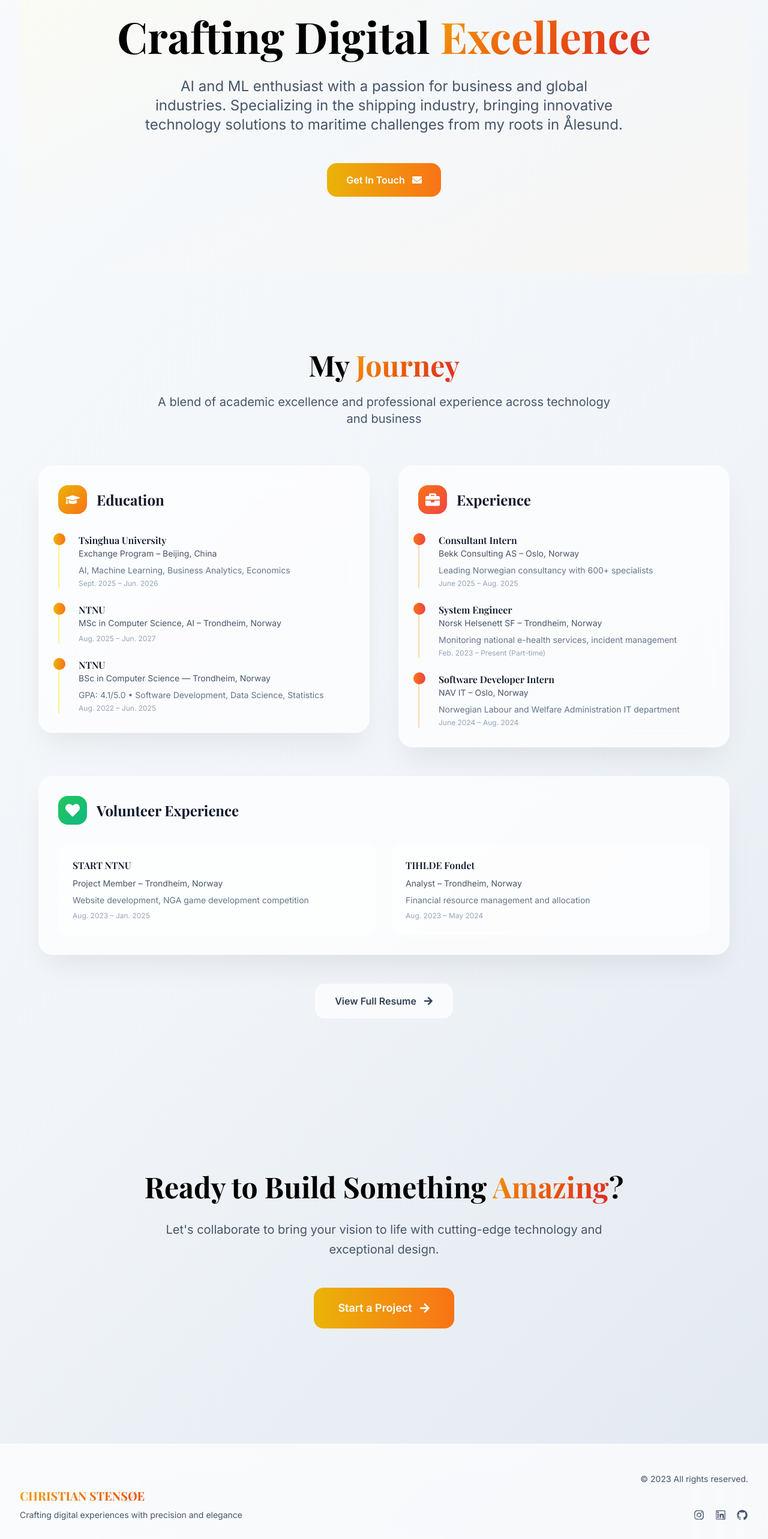
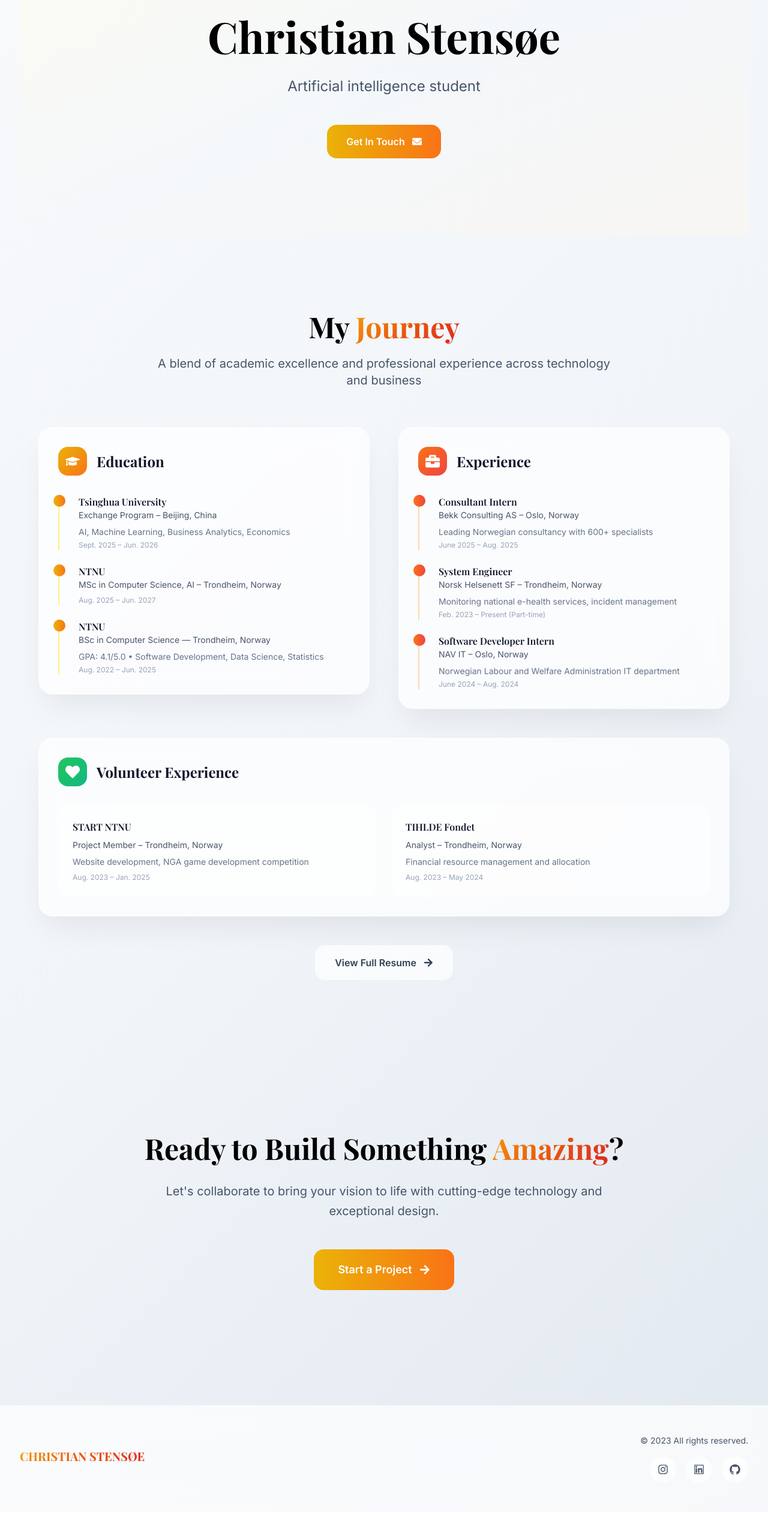
Before and after one commit to christianstensoe/cs-app2.0, a Next.js app: page / in a window 1280 px wide. Shown: the part 200-2766 px from the top of the page at 60% size. After the commit the page ends 2721 px from the top, so only its background shows below. Built offline with nearby package versions, Linux system fonts and the light colour scheme.

Commit message:
Remove 'Digital Excellence' text, simplify homepage description, fix footer icons, and add target blank to social links

```diff
--- a/app/contact/page.jsx
+++ b/app/contact/page.jsx
@@ -52,6 +52,8 @@ const ContactPage = () => {
             <div className="flex justify-center gap-6">
               <motion.a
                 href="https://www.linkedin.com/in/christian-stens%C3%B8e/"
+                target="_blank"
+                rel="noopener noreferrer"
                 whileHover={{ scale: 1.1 }}
                 whileTap={{ scale: 0.9 }}
                 className="p-6 bg-gradient-to-br from-blue-500 to-blue-600 rounded-2xl text-white hover:shadow-2xl transition-all duration-300 group"
@@ -63,6 +65,8 @@ const ContactPage = () => {
               </motion.a>
               <motion.a
                 href="https://github.com/christianstensoe"
+                target="_blank"
+                rel="noopener noreferrer"
                 whileHover={{ scale: 1.1 }}
                 whileTap={{ scale: 0.9 }}
                 className="p-6 bg-gradient-to-br from-slate-700 to-slate-800 rounded-2xl text-white hover:shadow-2xl transition-all duration-300 group"
@@ -74,6 +78,8 @@ const ContactPage = () => {
               </motion.a>
               <motion.a
                 href="https://www.instagram.com/christianstensoee/"
+                target="_blank"
+                rel="noopener noreferrer"
                 whileHover={{ scale: 1.1 }}
                 whileTap={{ scale: 0.9 }}
                 className="p-6 bg-gradient-to-br from-pink-500 to-purple-600 rounded-2xl text-white hover:shadow-2xl transition-all duration-300 group"
--- a/app/page.jsx
+++ b/app/page.jsx
@@ -53,17 +53,14 @@ export default function HomePage() {
               className="text-5xl lg:text-7xl font-bold mb-8 text-balance"
               variants={fadeInUp}
             >
-              Crafting Digital <span className="text-gradient">Excellence</span>
+              Christian Stensøe
             </motion.h1>
 
             <motion.p
               className="text-xl lg:text-2xl text-slate-600 dark:text-slate-300 mb-12 leading-relaxed text-balance"
               variants={fadeInUp}
             >
-              AI and ML enthusiast with a passion for business and global
-              industries. Specializing in the shipping industry, bringing
-              innovative technology solutions to maritime challenges from my
-              roots in Ålesund.
+              Artificial intelligence student
             </motion.p>
 
             <motion.div
--- a/components/ui/Footer.jsx
+++ b/components/ui/Footer.jsx
@@ -16,9 +16,6 @@ const Footer = () => {
             <h3 className="text-xl font-bold text-gradient mb-2">
               CHRISTIAN STENSØE
             </h3>
-            <p className="text-slate-600 dark:text-slate-400 text-sm">
-              Crafting digital experiences with precision and elegance
-            </p>
           </div>
 
           <div className="flex flex-col items-center lg:items-end space-y-4">
@@ -30,7 +27,9 @@ const Footer = () => {
               <motion.div whileHover={{ scale: 1.1 }} whileTap={{ scale: 0.9 }}>
                 <Link
                   href="https://www.instagram.com/christianstensoee/"
-                  className="p-3 rounded-full bg-white/20 dark:bg-slate-800/50 text-slate-600 dark:text-slate-400 hover:text-slate-900 dark:hover:text-white transition-all duration-300 backdrop-blur-sm border border-white/20 dark:border-slate-700/30"
+                  target="_blank"
+                  rel="noopener noreferrer"
+                  className="flex items-center justify-center w-11 h-11 rounded-full bg-white/20 dark:bg-slate-800/50 text-slate-600 dark:text-slate-400 hover:text-slate-900 dark:hover:text-white transition-all duration-300 backdrop-blur-sm border border-white/20 dark:border-slate-700/30"
                   aria-label="Instagram"
                 >
                   <AiOutlineInstagram size={20} />
@@ -39,7 +38,9 @@ const Footer = () => {
               <motion.div whileHover={{ scale: 1.1 }} whileTap={{ scale: 0.9 }}>
                 <Link
                   href="https://www.linkedin.com/in/christian-stens%C3%B8e/"
-                  className="p-3 rounded-full bg-white/20 dark:bg-slate-800/50 text-slate-600 dark:text-slate-400 hover:text-slate-900 dark:hover:text-white transition-all duration-300 backdrop-blur-sm border border-white/20 dark:border-slate-700/30"
+                  target="_blank"
+                  rel="noopener noreferrer"
+                  className="flex items-center justify-center w-11 h-11 rounded-full bg-white/20 dark:bg-slate-800/50 text-slate-600 dark:text-slate-400 hover:text-slate-900 dark:hover:text-white transition-all duration-300 backdrop-blur-sm border border-white/20 dark:border-slate-700/30"
                   aria-label="LinkedIn"
                 >
                   <AiOutlineLinkedin size={20} />
@@ -48,7 +49,9 @@ const Footer = () => {
               <motion.div whileHover={{ scale: 1.1 }} whileTap={{ scale: 0.9 }}>
                 <Link
                   href="https://github.com/christianstensoe"
-                  className="p-3 rounded-full bg-white/20 dark:bg-slate-800/50 text-slate-600 dark:text-slate-400 hover:text-slate-900 dark:hover:text-white transition-all duration-300 backdrop-blur-sm border border-white/20 dark:border-slate-700/30"
+                  target="_blank"
+                  rel="noopener noreferrer"
+                  className="flex items-center justify-center w-11 h-11 rounded-full bg-white/20 dark:bg-slate-800/50 text-slate-600 dark:text-slate-400 hover:text-slate-900 dark:hover:text-white transition-all duration-300 backdrop-blur-sm border border-white/20 dark:border-slate-700/30"
                   aria-label="GitHub"
                 >
                   <AiOutlineGithub size={20} />
```
